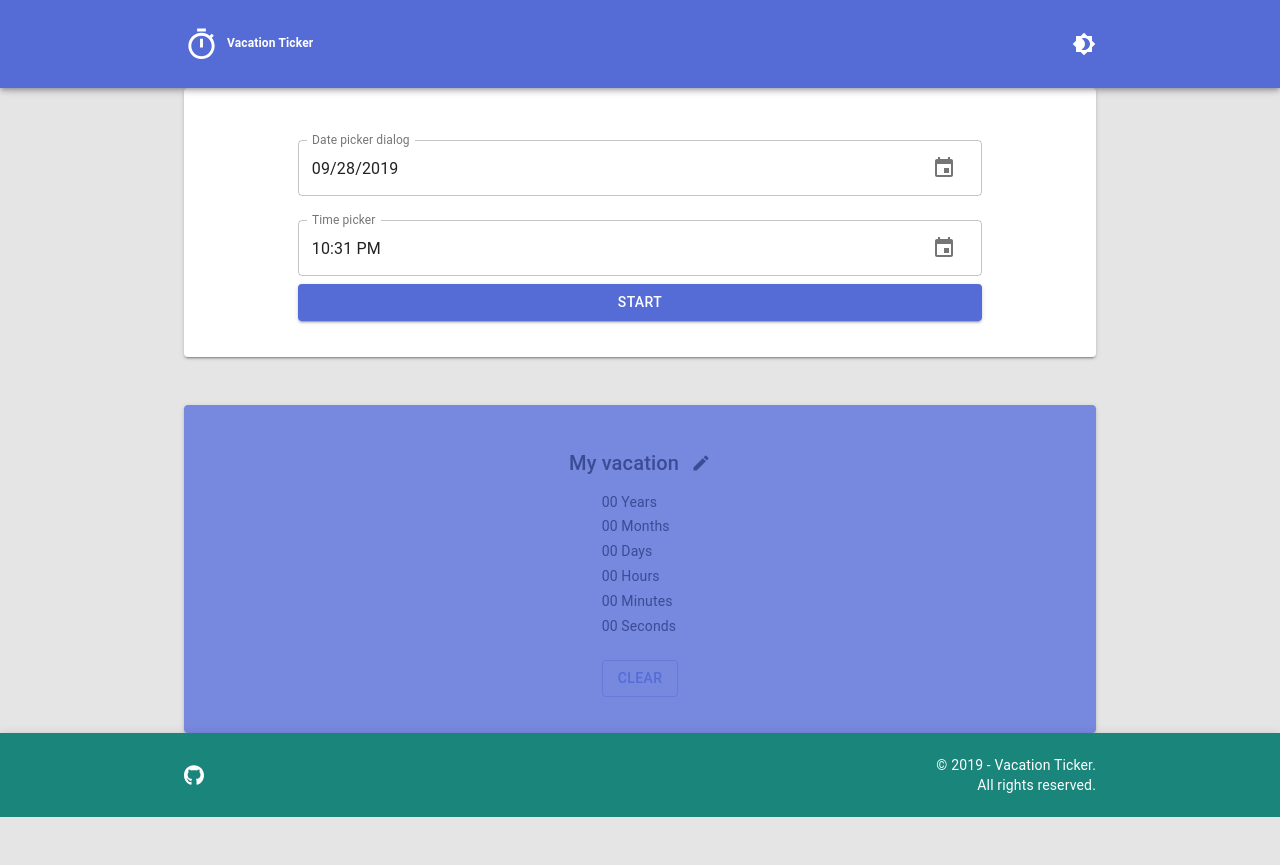
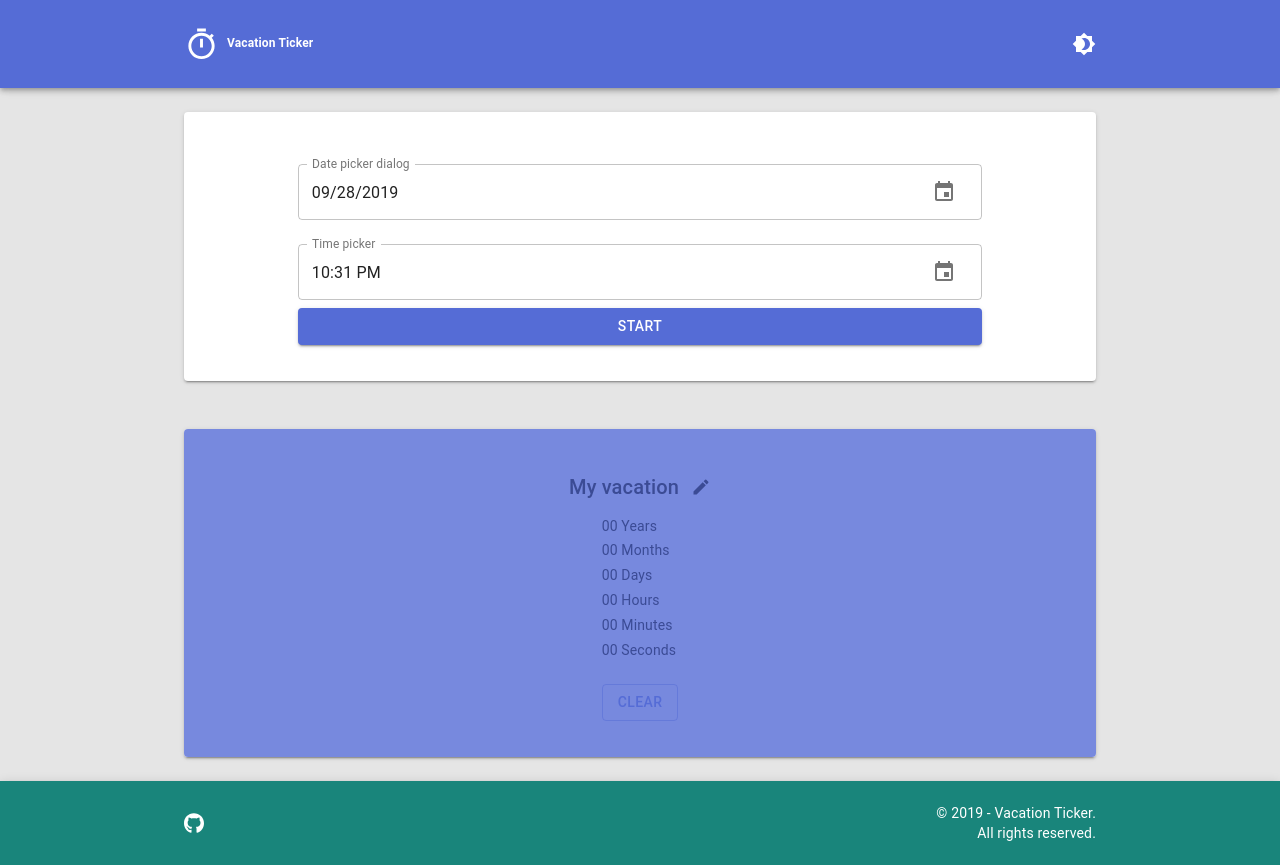
Before and after one commit to Cuuki/vacation-ticker, a Next.js app: page / in a window 1280 px wide. Before the commit the page ends 817 px from the top, so only its background shows below. Built offline with nearby package versions, Linux system fonts and the light colour scheme.

Commit message:
feat(page-layout): fix spacing of header and footer with custom margin
fixes #10

```diff
--- a/components/Footer/Footer.tsx
+++ b/components/Footer/Footer.tsx
@@ -1,9 +1,15 @@
 import {FooterProps, footerPropTypes} from '@components/Footer/types';
+import styled from 'styled-components';
 import Container from '@material-ui/core/Container';
 import AppBar from '@material-ui/core/AppBar';
 import Box from '@material-ui/core/Box';
 import FooterBrand from '@components/Footer/FooterBrand';
 import FooterCopyright from '@components/Footer/FooterCopyright';
+import theme from '@utils/theme';
+
+const StyledAppBar = styled(AppBar)`
+  margin-top: ${theme.spacing(3)}px;
+`;
 
 const Footer: React.FC<FooterProps> = props => {
   const {brandName} = props;
@@ -14,7 +20,7 @@ const Footer: React.FC<FooterProps> = props => {
 
   return (
     <>
-      <AppBar
+      <StyledAppBar
         component="footer"
         className="SiteFooter"
         position="static"
@@ -27,7 +33,7 @@ const Footer: React.FC<FooterProps> = props => {
             </Box>
           </Box>
         </Container>
-      </AppBar>
+      </StyledAppBar>
     </>
   );
 };
--- a/components/Header/Header.tsx
+++ b/components/Header/Header.tsx
@@ -1,9 +1,15 @@
 import {HeaderProps, headerPropTypes} from '@components/Header/types';
+import styled from 'styled-components';
 import Container from '@material-ui/core/Container';
 import Box from '@material-ui/core/Box';
 import AppBar from '@material-ui/core/AppBar';
 import HeaderBrand from '@components/Header/HeaderBrand';
 import DarkModeToggle from '@components/UI/DarkModeToggle';
+import theme from '@utils/theme';
+
+const StyledAppBar = styled(AppBar)`
+  margin-bottom: ${theme.spacing(3)}px;
+`;
 
 const Header: React.FC<HeaderProps> = props => {
   const {brandName} = props;
@@ -14,7 +20,7 @@ const Header: React.FC<HeaderProps> = props => {
 
   return (
     <>
-      <AppBar
+      <StyledAppBar
         component="header"
         className="SiteHeader"
         position="sticky"
@@ -29,7 +35,7 @@ const Header: React.FC<HeaderProps> = props => {
             </Box>
           </Box>
         </Container>
-      </AppBar>
+      </StyledAppBar>
     </>
   );
 };
```
